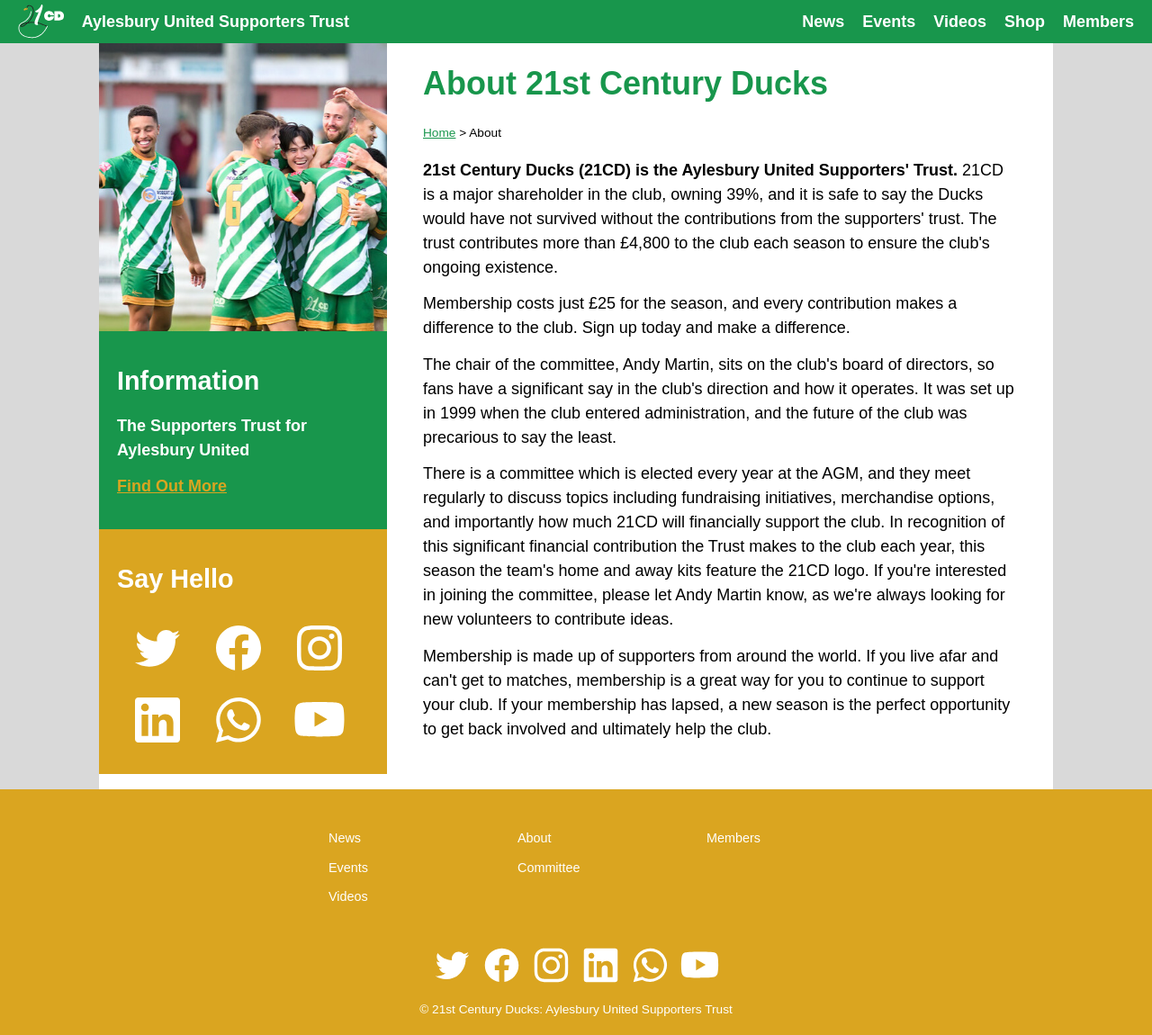
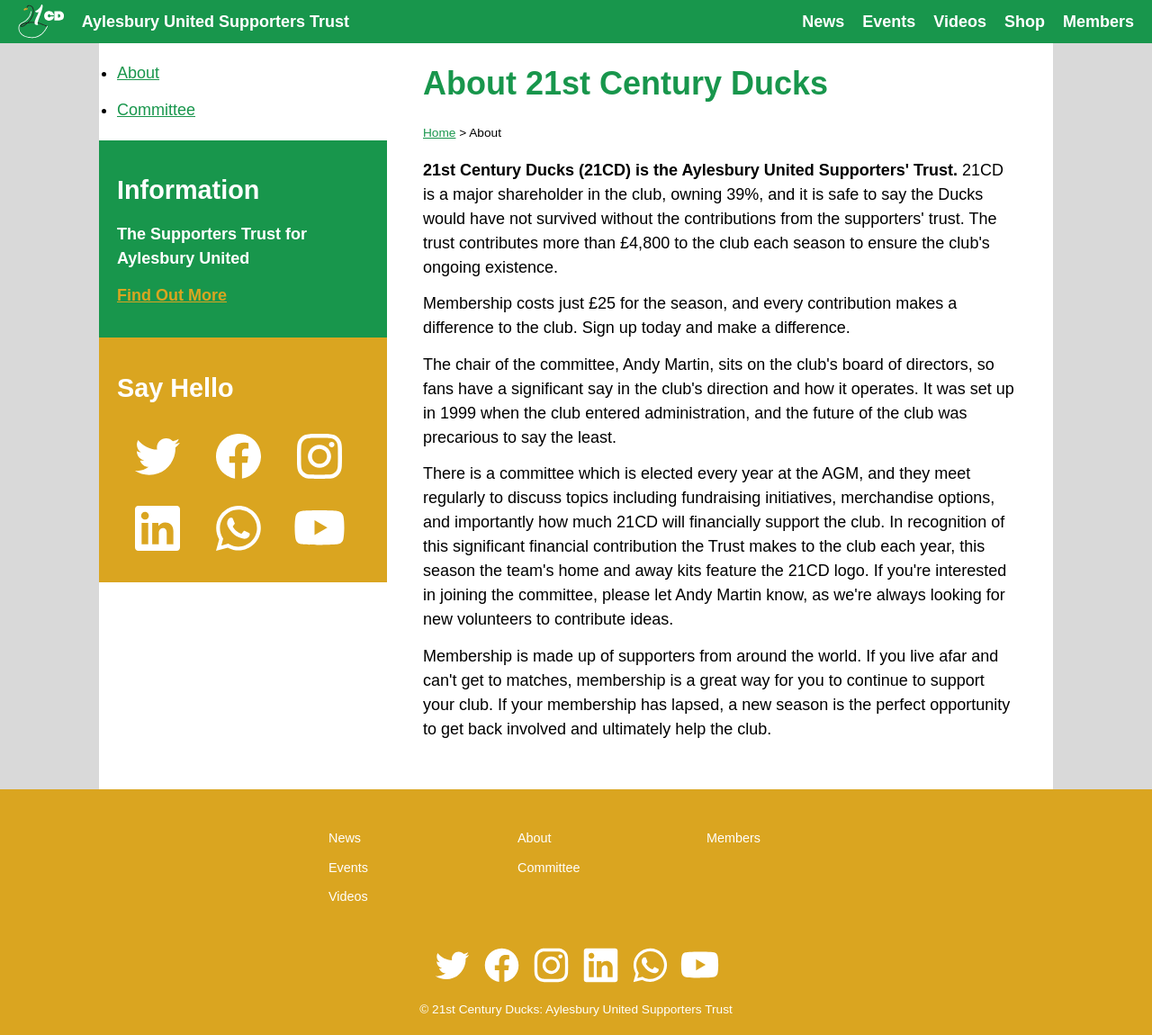
Before and after one commit to RobDWaller/21ducks.github.io, a Jekyll site: the page built from about.html, in a window 1280 px wide and 1150 px high. Shown: the whole window at 90% size. Built offline with Jekyll 4.4.1, drawn with Linux system fonts in a browser that asks for light colours.

Commit message:
Added menu flags to about and members pages.

```diff
--- a/about.html
+++ b/about.html
@@ -4,6 +4,7 @@
 permalink: about.html
 tags: [football, soccer, trust, supporters, aylesbury, aylesbury-united, members, membership]
 description: "21st Century Ducks (21CD) is the Aylesbury United Supporters' Trust."
+menu: "about"
 ---
 <h1>{{ page.title}} 21st Century Ducks</h1>
 <small><a href="/">Home</a> > {{ page.title }}</small>
--- a/members.html
+++ b/members.html
@@ -4,6 +4,7 @@
 permalink: members.html
 tags: [football, soccer, trust, supporters, aylesbury, aylesbury-united, members, membership]
 description: "TBC"
+menu: "members"
 ---
 <h1>Become A Member!</h1>
 <small><a href="/">Home</a> > {{ page.title }}</small>
```
